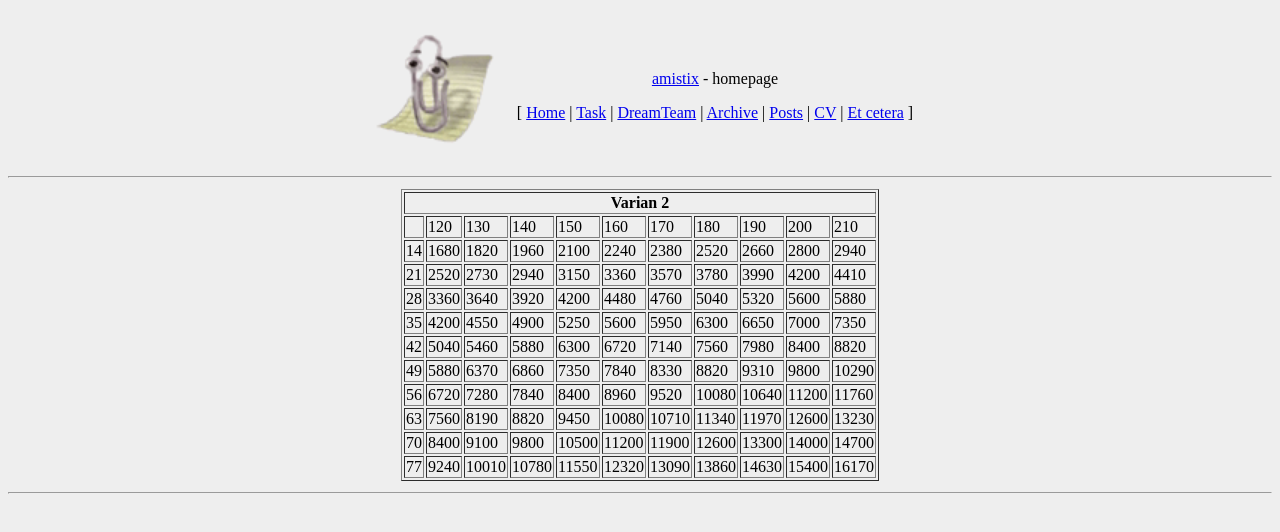
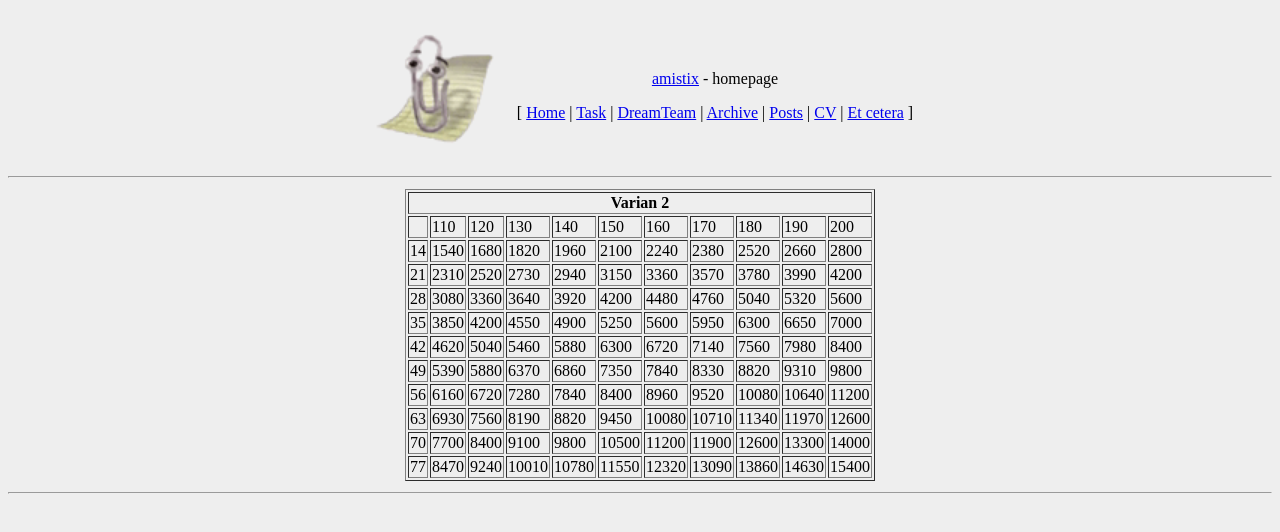
Before and after one commit to amistix/amistix.github.io, a plain HTML site: page task/index.html in a window 1280 px wide. Drawn offline with Linux system fonts and the light colour scheme.

Commit message:
Task correction

```diff
--- a/task/index.html
+++ b/task/index.html
@@ -48,7 +48,7 @@
 
 			for (let j = 0; j < 11; j++) {
 				let col = document.createElement('td');
-				col.innerText = (j == 0) ? " " : 10*(j+11);
+				col.innerText = (j == 0) ? " " : 10*(j+10);
 				row.append(col);
 			}
 
@@ -57,7 +57,7 @@
 				let row = document.createElement('tr');
 				for (let j = 0; j < 11; j++) {
 					let col = document.createElement('td');
-					col.innerText = (j == 0) ? 7*(i+2) : 7*(i+2)*10*(j+11);
+					col.innerText = (j == 0) ? 7*(i+2) : 7*(i+2)*10*(j+10);
 					row.append(col);
 				}
 				table.append(row);
```
